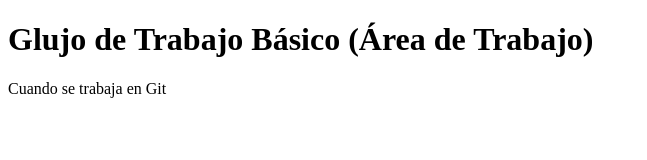
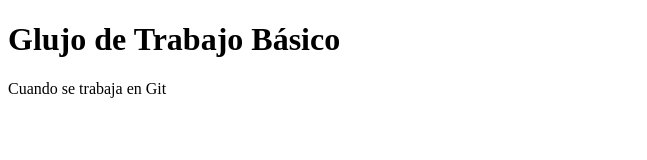
Before and after one commit to Sevgo24/aprendiendo-git, a plain HTML site: page index.html in a window 1280 px wide. Shown: the whole page, without its empty margins (0-647 px from the left). Drawn offline with Linux system fonts and the light colour scheme.

Commit message:
se elimino el titulo

```diff
--- a/index.html
+++ b/index.html
@@ -6,7 +6,7 @@
     <title>Aprendiendo Git en VSCODE</title>
 </head>
 <body>
-    <h1>Glujo de Trabajo Básico (Área de Trabajo)</h1>
+    <h1>Glujo de Trabajo Básico</h1>
     <p>
         Cuando se trabaja en Git
     </p>
```
